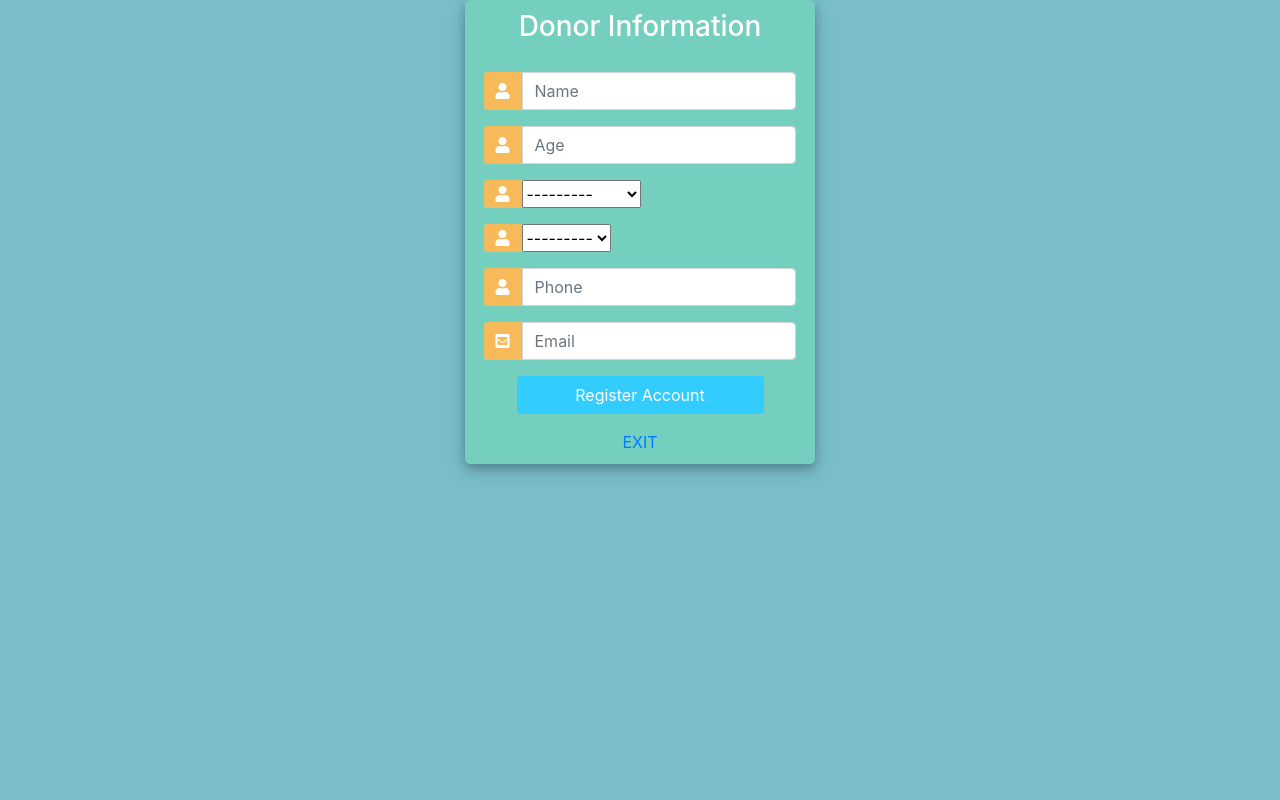
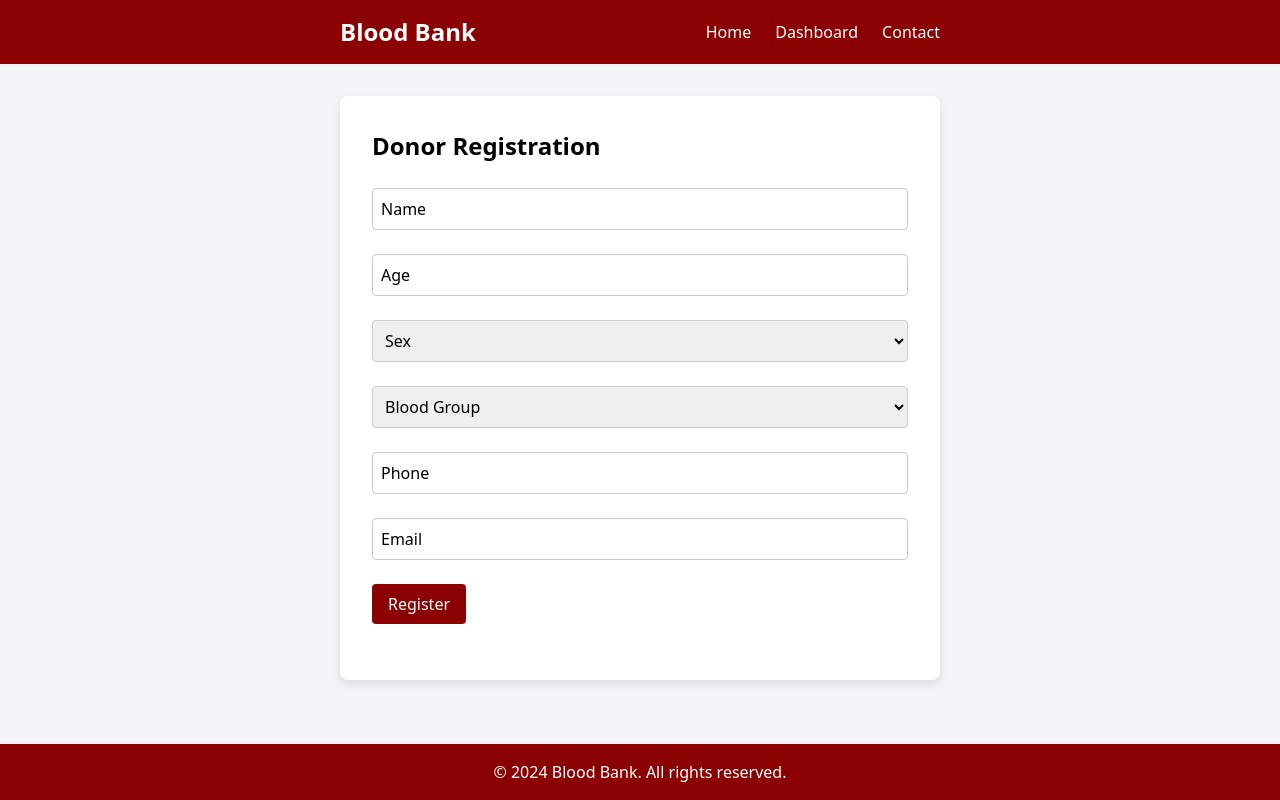
Before and after one commit to Omcarr/RFID-Blood-Bank, a Django app: page /register/1/ in a window 1280 px wide. Run offline with Django 5.2, Linux system fonts and the light colour scheme; a user stored in the database is signed in; data comes from the database, SQL or seed files in the repository; both versions use the stored data as it was after the commit; some libraries are stand-ins or nearby versions.

Commit message:
Dummy databse and ui updates

```diff
--- a/BloodBank/forms.py
+++ b/BloodBank/forms.py
@@ -16,11 +16,32 @@ class CreateAdminForm(UserCreationForm):
         model = User
         fields = ['username', 'email', 'password1', 'password2']
 
-class DonorForm(ModelForm):
+class DonorForm(forms.ModelForm):
     class Meta:
-        model=Donor
-        fields='__all__'
-        exclude=['unit_status','groups','profile_pic','RFID']
+        model = Donor
+        fields = '__all__'
+        exclude = ['unit_status', 'groups', 'profile_pic', 'RFID']
+
+    SEX_CHOICES = [
+        ('', 'Sex'),  # Placeholder option
+        ('Male', 'Male'),
+        ('Female', 'Female'),
+        ('Transgender', 'Transgender'),
+    ]
+    BLOOD_GROUP_CHOICES = [
+        ('', 'Blood Group'),  # Placeholder option
+        ('A+', 'A+'),
+        ('A-', 'A-'),
+        ('B+', 'B+'),
+        ('B-', 'B-'),
+        ('AB+', 'AB+'),
+        ('AB-', 'AB-'),
+        ('O+', 'O+'),
+        ('O-', 'O-'),
+    ]
+
+    Sex = forms.ChoiceField(choices=SEX_CHOICES, widget=forms.Select(attrs={'class': 'form-control'}))
+    Bloodgroup = forms.ChoiceField(choices=BLOOD_GROUP_CHOICES, widget=forms.Select(attrs={'class': 'form-control'}))
 
 class DonationDriveForm(ModelForm):
     class Meta:
--- a/BloodBank/models.py
+++ b/BloodBank/models.py
@@ -42,6 +42,7 @@ class Donor(models.Model):
         ])
     Sex = models.CharField(max_length=20, choices=SEX_CHOICES, null=True)
     Bloodgroup = models.CharField(max_length=3, choices=BLOOD_GROUP_CHOICES)
+
     Phone = models.CharField(max_length=15, null=True)
     Email = models.CharField(max_length=100, null=True)
     unit_status = models.CharField(max_length=50, choices=STATUS_CHOICES, default='Donated')
--- a/BloodBank/templates/BloodBank/admin_dashboard.html
+++ b/BloodBank/templates/BloodBank/admin_dashboard.html
@@ -37,7 +37,7 @@
          <div class="container mx-auto flex justify-between items-center">
              <h1 class="text-2xl font-bold">Blood Bank</h1>
              <div class="flex items-center space-x-6">
-                 <a href="#" class="text-white hover:text-gray-200">Info</a>
+                 <a href="{% url 'home' %}" class="text-white hover:text-gray-200">Home</a>
                  <a href="#" class="text-white hover:text-gray-200">About</a>
                  <a href="#" class="text-white hover:text-gray-200">Contact</a>
                  <div class="relative dropdown">
@@ -88,7 +88,7 @@
         </div>
     </div>
 
-    <footer class="bg-red-800 text-white py-4 text-center fixed bottom-0 w-full">
+    <footer class="bg-red-800 text-white py-4 text-center bottom-0 w-full">
         <p>&copy; 2024 Blood Bank. All rights reserved.</p>
     </footer>
 
--- a/BloodBank/templates/BloodBank/main_storage.html
+++ b/BloodBank/templates/BloodBank/main_storage.html
@@ -13,12 +13,6 @@
     </div>
 </div>
 </div>
-
-
-
-
-
-
 
         <script src="https://cdn.jsdelivr.net/npm/chart.js"></script>
 <script>
--- a/BloodBank/templates/BloodBank/register.html
+++ b/BloodBank/templates/BloodBank/register.html
@@ -1,4 +1,4 @@
-<!DOCTYPE html>
+<!-- <!DOCTYPE html>
 <html>
 
 <head>
@@ -70,9 +70,6 @@
 	<div class="container h-100">
 		<div class="d-flex justify-content-center h-100">
 			<div>
-				<!-- {% for blood_group_count in blood_group_counts %}
-					<p>{{ blood_group_count.Bloodgroup }}: {{ blood_group_count.count }}</p>
-				{% endfor %} -->
 			<div class="user_card">
 				<div class="d-flex justify-content-center">
 					<h3 id="form-title">Donor Information</h3>
@@ -130,8 +127,27 @@
 	</div>
 
 
+	<script>
 
- <!-- <!DOCTYPE html>
+		//Query All input fields
+		var form_fields = document.getElementsByTagName('input')
+		form_fields[1].placeholder='Name';
+		form_fields[2].placeholder='Age';
+		form_fields[3].placeholder='Phone';
+		form_fields[4].placeholder='Email';
+		form_fields[5].placeholder='RFID';
+
+
+		for (var field in form_fields){
+			form_fields[field].className += ' form-control'
+		}
+	</script>
+</body>
+</html> -->
+
+
+
+<!DOCTYPE html>
 <html lang="en">
 
 <head>
@@ -139,101 +155,163 @@
     <meta name="viewport" content="width=device-width, initial-scale=1.0">
     <title>Donor Registration</title>
     <link href="https://cdn.jsdelivr.net/npm/tailwindcss@2.2.19/dist/tailwind.min.css" rel="stylesheet">
+    <style>
+        body,
+        html {
+            margin: 0;
+            padding: 0;
+            height: 100%;
+        }
+
+        .container {
+            max-width: 600px;
+            margin: 0 auto;
+        }
+
+        .bg-red-800 {
+            background-color: #8b0000;
+        }
+
+        .text-white {
+            color: #fff;
+        }
+
+        .py-4 {
+            padding-top: 1rem;
+            padding-bottom: 1rem;
+        }
+
+        .px-8 {
+            padding-left: 2rem;
+            padding-right: 2rem;
+        }
+
+        .flex {
+            display: flex;
+        }
+
+        .justify-between {
+            justify-content: space-between;
+        }
+
+        .items-center {
+            align-items: center;
+        }
+
+        .space-x-6 > *+* {
+            margin-left: 1.5rem;
+        }
+
+        .py-8 {
+            padding-top: 2rem;
+            padding-bottom: 2rem;
+        }
+
+        .form-container {
+            background-color: #fff;
+            box-shadow: 0 4px 8px rgba(0, 0, 0, 0.1);
+            border-radius: 8px;
+            padding: 2rem;
+            margin-bottom: 2rem;
+        }
+
+        .form-title {
+            font-size: 1.5rem;
+            font-weight: bold;
+            margin-bottom: 1.5rem;
+        }
+
+        .form-group {
+            margin-bottom: 1.5rem;
+        }
+
+        label {
+            display: block;
+            font-weight: bold;
+            margin-bottom: 0.5rem;
+        }
+
+        input[type="text"],
+        input[type="number"],
+        input[type="tel"],
+        input[type="email"],
+        select {
+            width: 100%;
+            padding: 0.5rem;
+            border: 1px solid #ccc;
+            border-radius: 4px;
+        }
+
+        button {
+            padding: 0.5rem 1rem;
+            background-color: #8b0000;
+            color: #fff;
+            border: none;
+            border-radius: 4px;
+            cursor: pointer;
+        }
+
+        button:hover {
+            background-color: #b35353;
+        }
+
+        input::placeholder {
+            color: black;
+        }
+
+    </style>
 </head>
 
 <body class="bg-gray-100">
+    <!-- Header -->
     <header class="bg-red-800 text-white py-4 px-8">
         <div class="container mx-auto flex justify-between items-center">
             <h1 class="text-2xl font-bold">Blood Bank</h1>
             <div class="flex items-center space-x-6">
-                <a href="#" class="text-white hover:text-gray-200">Info</a>
-                <a href="#" class="text-white hover:text-gray-200">About</a>
+                <a href="{% url 'home' %}" class="text-white hover:text-gray-200">Home</a>
+                <a href="{% url 'admin_dashboard' %}" class="text-white hover:text-gray-200">Dashboard</a>
                 <a href="#" class="text-white hover:text-gray-200">Contact</a>
-                <div class="relative">
-                    <button class="text-white hover:text-gray-200 focus:outline-none">
-                        <i class="fa-solid fa-user text-xl"></i>
-                    </button>
-                    <div class="absolute right-0 mt-2 w-48 bg-white rounded-lg shadow-lg py-2 hidden">
-                        <a href="{% url 'logout' %}" class="block px-4 py-2 text-gray-800 hover:bg-gray-200">Logout</a>
-                    </div>
-                </div>
             </div>
         </div>
     </header>
 
+    <!-- Donor Registration Form -->
     <div class="container mx-auto py-8">
-		<form>
+        <div class="form-container">
+            <h2 class="form-title">Donor Registration</h2>
+            <form method="POST" action="">
                 {% csrf_token %}
-			<div class="bg-white shadow-md rounded px-8 pt-6 pb-8 mb-4">
-				<h2 class="text-2xl font-bold mb-4 text-center">Donor Registration</h2>
-				<div class="mb-4">
-					<label for="name" class="block text-gray-700 font-bold mb-2">Name:</label>
-					<input type="text" id="name" name="name" class="shadow appearance-none border rounded w-full py-2 px-3 text-gray-700 leading-tight focus:outline-none focus:shadow-outline">
-					{{form.Name}}
+                <div class="form-group">
+                    {{ form.Name }}
                 </div>
-				<div class="mb-4">
-					<label for="age" class="block text-gray-700 font-bold mb-2">Age:</label>
-					<input type="number" id="age" name="age" class="shadow appearance-none border rounded w-full py-2 px-3 text-gray-700 leading-tight focus:outline-none focus:shadow-outline">
-					{{form.Age}}
+                <div class="form-group">
+                    {{ form.Age }}
                 </div>
-				<div class="mb-4">
-					<label for="gender" class="block text-gray-700 font-bold mb-2">Gender:</label>
-					 <select id="gender" name="gender" class="shadow appearance-none border rounded w-full py-2 px-3 text-gray-700 leading-tight focus:outline-none focus:shadow-outline"> -->
-						<!-- {{form.Sex}}
-
+                <div class="form-group">
+                    {{ form.Sex }}
                 </div>
-				<div class="mb-4">
-					<label for="bloodGroup" class="block text-gray-700 font-bold mb-2">Blood Group:</label>
-				 <select id="bloodGroup" name="bloodGroup" class="shadow appearance-none border rounded w-full py-2 px-3 text-gray-700 leading-tight focus:outline-none focus:shadow-outline">
-						<option value="">Select Blood Group</option>
-						<option value="A+">A+</option>
-						<option value="A-">A-</option>
-						<option value="B+">B+</option>
-						<option value="B-">B-</option>
-						<option value="AB+">AB+</option>
-						<option value="AB-">AB-</option>
-						<option value="O+">O+</option>
-						<option value="O-">O-</option>
-					</select> -->
-					<!-- {{form.Bloodgroup}}
+                <div class="form-group">
+                    {{ form.Bloodgroup }}
                 </div>
-				<div class="mb-4">
-					<label for="phone" class="block text-gray-700 font-bold mb-2">Phone Number:</label>
-					<input type="tel" id="phone" name="phone" class="shadow appearance-none border rounded w-full py-2 px-3 text-gray-700 leading-tight focus:outline-none focus:shadow-outline">
-					{{form.Phone}}
+                <div class="form-group">
+                    {{ form.Phone }}
                 </div>
-				<div class="mb-4">
-					<label for="email" class="block text-gray-700 font-bold mb-2">Email:</label>
-					<input type="email" id="email" name="email" class="shadow appearance-none border rounded w-full py-2 px-3 text-gray-700 leading-tight focus:outline-none focus:shadow-outline">
-					{{form.Email}}
+                <div class="form-group">
+                    {{ form.Email }}
                 </div>
-				<div class="mb-4">
-					<label for="rfid" class="block text-gray-700 font-bold mb-2">RFID Number:</label>
-					<input type="text" id="rfid" name="rfid" class="shadow appearance-none border rounded w-full py-2 px-3 text-gray-700 leading-tight focus:outline-none focus:shadow-outline">
-					{{form.RFID}}
+                <div class="form-group">
+                    <button type="submit" class="btn-register">Register</button>
                 </div>
-				<div class="flex items-center justify-between">
-					<button class="bg-red-500 hover:bg-red-600 text-white font-semibold py-2 px-4 rounded focus:outline-none focus:shadow-outline" type="submit">Register</button>
+                {{ form.errors }}
+            </form>
         </div>
     </div>
-		</form>
-	</div>
 
-    <footer class="bg-red-800 text-white py-4 text-center w-full">
+    <!-- Footer -->
+    <footer class="bg-red-800 text-white py-4 text-center">
         <p>&copy; 2024 Blood Bank. All rights reserved.</p>
     </footer>
-    <script src="https://cdnjs.cloudflare.com/ajax/libs/font-awesome/6.0.0-beta3/js/all.min.js"></script>
-    <script>
-        document.addEventListener('DOMContentLoaded', function () {
-            document.querySelector('.fa-user').addEventListener('click', function () {
-                document.querySelector('.absolute').classList.toggle('hidden');
-            });
-        });
-    </script>
 </body>
-
-</html> -->
-
 
 <script>
 
@@ -250,5 +328,5 @@
 		form_fields[field].className += ' form-control'
 	}
 </script>
-</body>
+
 </html>
--- a/BloodBank/views.py
+++ b/BloodBank/views.py
@@ -186,19 +186,22 @@ def rfid_val(request):
             logger.info(f"Received RFID value: {rfid_value}")
             print(rfid_value)
             rfid_value=str(rfid_value)
-            if rfid_value[0]=='1':
-                rfid_value=rfid_value[1:]
-                rfid_tag = RFIDTag.objects.create(RFID=rfid_value)
-            elif rfid_value[0]=='0':
-                rfid_value=rfid_value[1:]
-                try:
-                    donor = Donor.objects.get(RFID__RFID=rfid_value)
-                except:
-                    print("Donor with RFID value '{}' not found.".format(rfid_value))
-                else:
-                    donor.unit_status = 'Utilized'
-                    donor.save()
-                    print("Donor '{}' status updated to 'Utilized'.".format(donor))
+            if rfid_val in ['0000000', '1000000']:
+                print("Skipping adding to the database for RFID value '{}'.".format(rfid_val))
+            else:
+                if rfid_value[0]=='1':
+                    rfid_value=rfid_value[1:]
+                    rfid_tag = RFIDTag.objects.create(RFID=rfid_value)
+                elif rfid_value[0]=='0':
+                    rfid_value=rfid_value[1:]
+                    try:
+                        donor = Donor.objects.get(RFID__RFID=rfid_value)
+                    except:
+                        print("Donor with RFID value '{}' not found.".format(rfid_value))
+                    else:
+                        donor.unit_status = 'Utilized'
+                        donor.save()
+                        print("Donor '{}' status updated to 'Utilized'.".format(donor))
 
             return render(request, 'BloodBank/rfid_val.html', {'rfid_value': rfid_value})
         return Response(serializer.errors, status=status.HTTP_400_BAD_REQUEST)
@@ -284,3 +287,9 @@ def transfer_to_main(request, drive_name):
 #     #     logger.info("GET request received")
 #     #     # Handle GET requests (optional)
 #     #     return Response("GET request received", status=status.HTTP_200_OK)
+
+
+
+#FIXES
+# admin regsiter blackbox
+#login page css
```
Also changed, not shown: BloodBank/templates/BloodBank/drive_dets.html (+5 -4 lines), BloodBank/templates/BloodBank/home.html (+7 -20 lines), db.sqlite3. Lines whose indentation alone changed are shown as unchanged.
